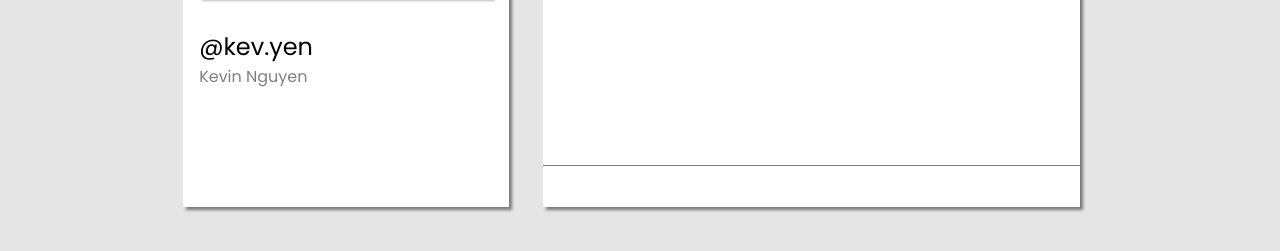
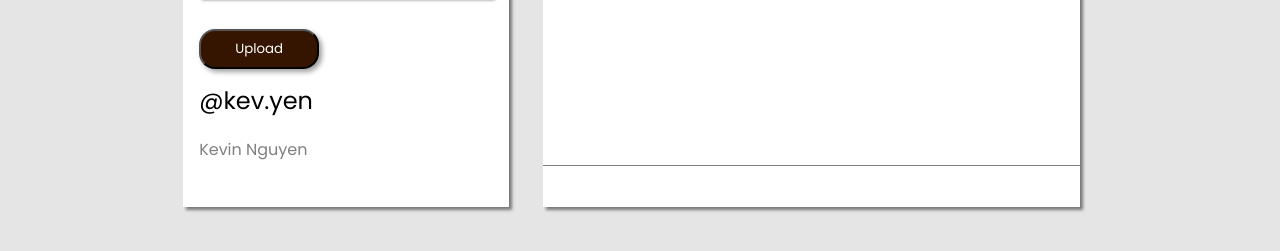
Before and after one commit to Jturtles/cs326-final-addictedtoriotgames, a website with bundled scripts: page client/profile.html in a window 1280 px wide. Shown: the part 515-766 px from the top of the page. Built offline with nearby package versions, Linux system fonts and the light colour scheme; no server answers.

Commit message:
added upload button to profile

```diff
--- a/client/css/delete.css
+++ b/client/css/delete.css
@@ -111,9 +111,6 @@ header {
      border-color: black;
      margin-left: -60vh;
      margin-top: -6vh;
-
-
-     /* Aarons code that I stole :) */
      background-color: black;
      font-family: Poppins;
      color: white;
@@ -155,8 +152,6 @@ header {
     border-color: black;
     margin-left: 22vh;
     margin-top: 3vh;
-
-    /* Aarons code that I stole :) */
     background-color: black;
     font-family: Poppins;
     color: white;
--- a/client/css/profile.css
+++ b/client/css/profile.css
@@ -60,6 +60,12 @@ margin: 0px;
     color: white;
     box-shadow: 3px 3px 5px rgba(0, 0, 0, 0.375);
 }
+#uploadpfp {
+    background-color: rgb(54, 21, 0);
+    font-family: Poppins;
+    color: white;
+    box-shadow: 3px 3px 5px rgba(0, 0, 0, 0.375);
+}
 
 
 
@@ -114,6 +120,9 @@ margin: 0px;
   }
 .nameContainer{
     /* border: 1px solid black; */
+    display: grid;
+    grid-template-columns: 1fr;
+    grid-template-rows: 1fr 1fr 1fr;
     margin: 5%;
 }
 .username{
--- a/client/profile.html
+++ b/client/profile.html
@@ -41,6 +41,7 @@
             <img src="https://th.bing.com/th/id/OIP.r4aFCZFB_j5YOIHRwZs11wHaHa?pid=ImgDet&rs=1" alt="goku">
           </div>
           <div class="nameContainer">
+            <button id = "uploadpfp" type="submit" class="button">Upload</button>
             <p class="username" id="username">@kev.yen</p>
             <p class="name" id="name">Kevin Nguyen</p>
           </div>
```
Also changed, not shown: client/css/feedPage.css (+0 -16 lines).
